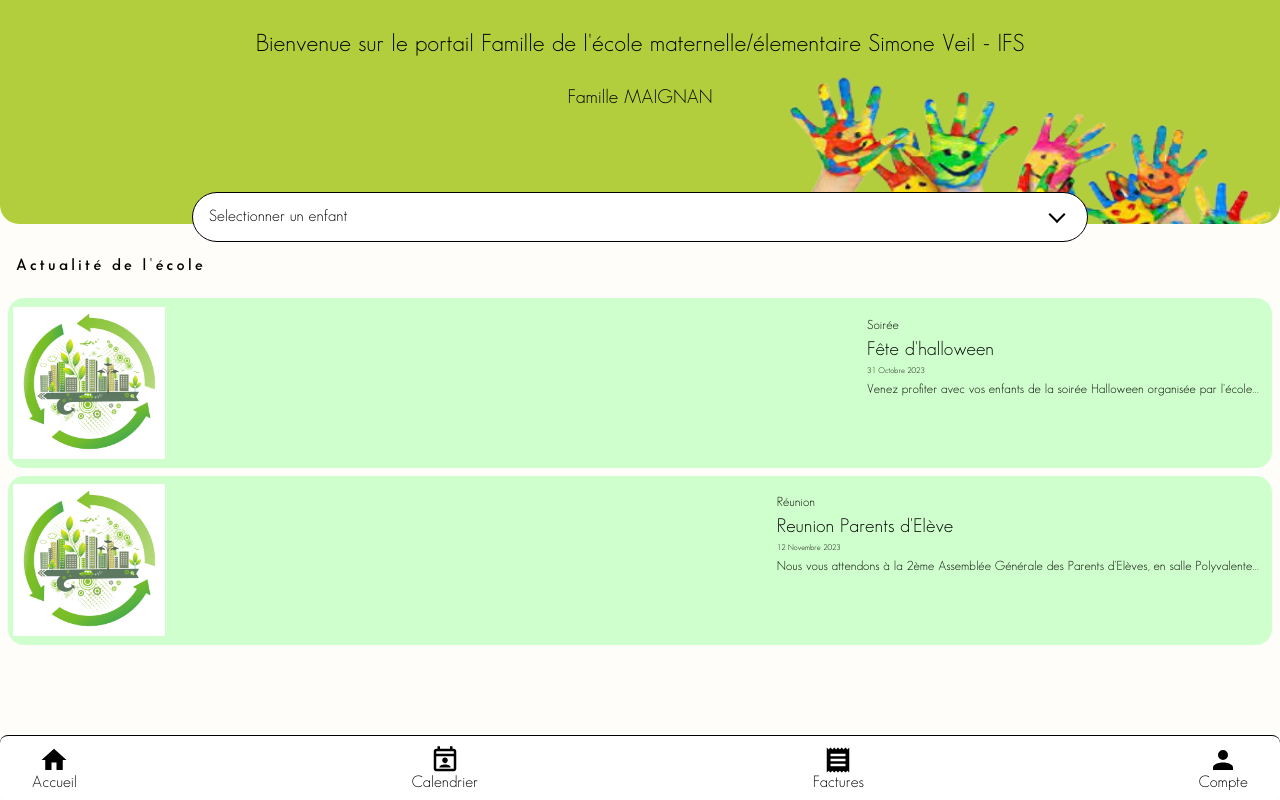
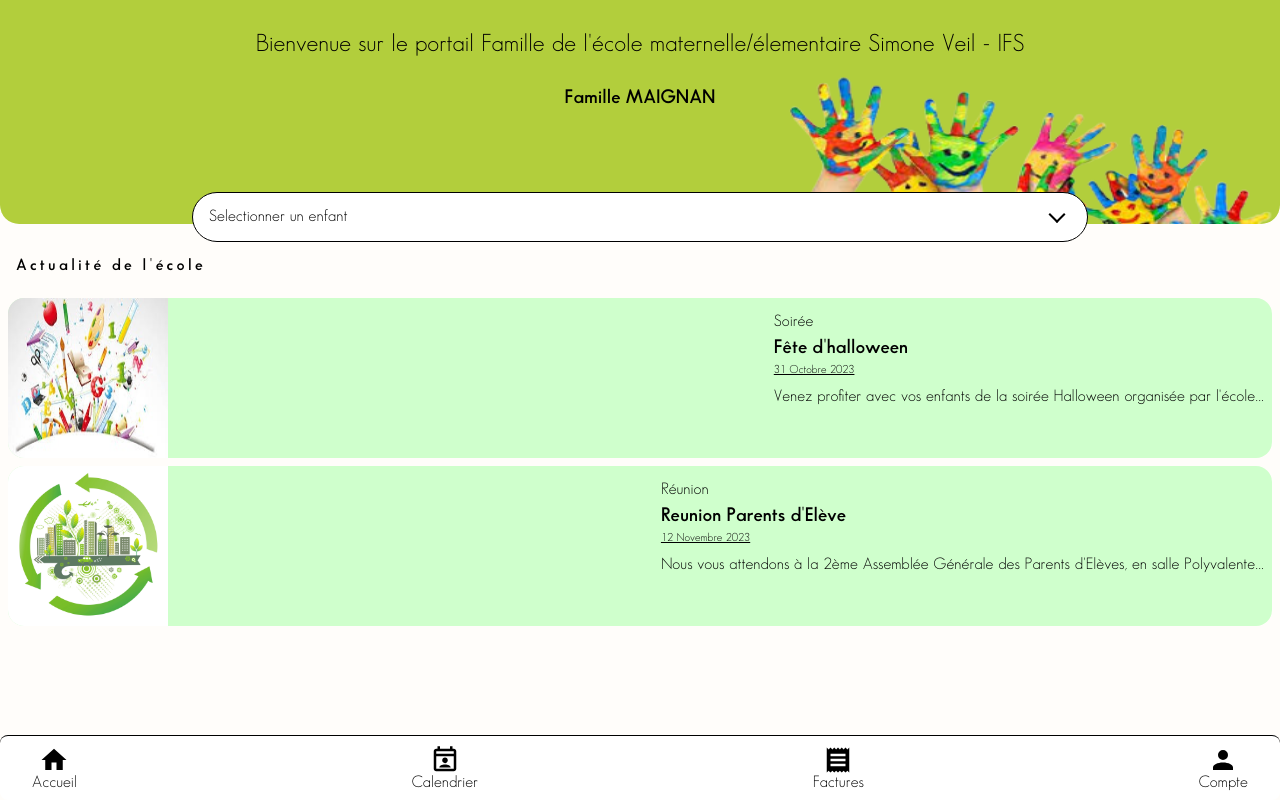
Before and after one commit to MaignanBrice/red-thread, a plain HTML site: page index.html in a window 1280 px wide. Drawn offline with Linux system fonts and the light colour scheme.

Commit message:
Font adjustements

```diff
--- a/assets/style/index.css
+++ b/assets/style/index.css
@@ -230,8 +230,11 @@ h2 {
 }
 
 .welcome h2 {
+    position: relative;
+    z-index: 20;
     margin-top: 2rem;
     font-size: 1.2rem;
+    font-family: 'century-bold', Arial, Helvetica, sans-serif ;
 }
 
 .child__dropdown {
@@ -307,7 +310,6 @@ h2 {
 
 .article {
     position: relative;
-    padding: .3rem;
     margin: .5rem;
     height: 20vh;
     background-color: grey;
@@ -319,7 +321,10 @@ h2 {
 }
 
 .article__img {
-    height: 95%;
+    height: 100%;
+    max-width: 160px;
+    border-top-left-radius: 1rem;
+    border-bottom-left-radius: 1rem;
 }
 
 .article__container {
@@ -336,15 +341,17 @@ h2 {
 .article__container h3 {
     font-size: 1.2rem;
     margin-bottom: .5rem;
+    font-family: 'century-bold', Arial, Helvetica, sans-serif;
 }
 
 .article__container h4 {
-    font-size: .5rem;
-    margin-bottom: .5rem;
+    font-size: .7rem;
+    margin-bottom: .8rem;
+    text-decoration: underline;
 }
 
 .article__container p,
 .article__tag {
-    font-size: .8rem;
+    font-size: 1rem;
     margin-bottom: .5rem;
 }
--- a/index.html
+++ b/index.html
@@ -56,7 +56,7 @@
         <h2 class="title">Actualité de l'école</h2>
 
         <section class="article">
-            <img class="article__img" src="assets/img/sustainable.jpg" alt=''>
+            <img class="article__img" src="assets/img/imageTuile1.png" alt=''>
             <div class="article__container">
                 <div class="article__tag">Soirée</div>
                 <h3>Fête d'halloween</h3>
```
